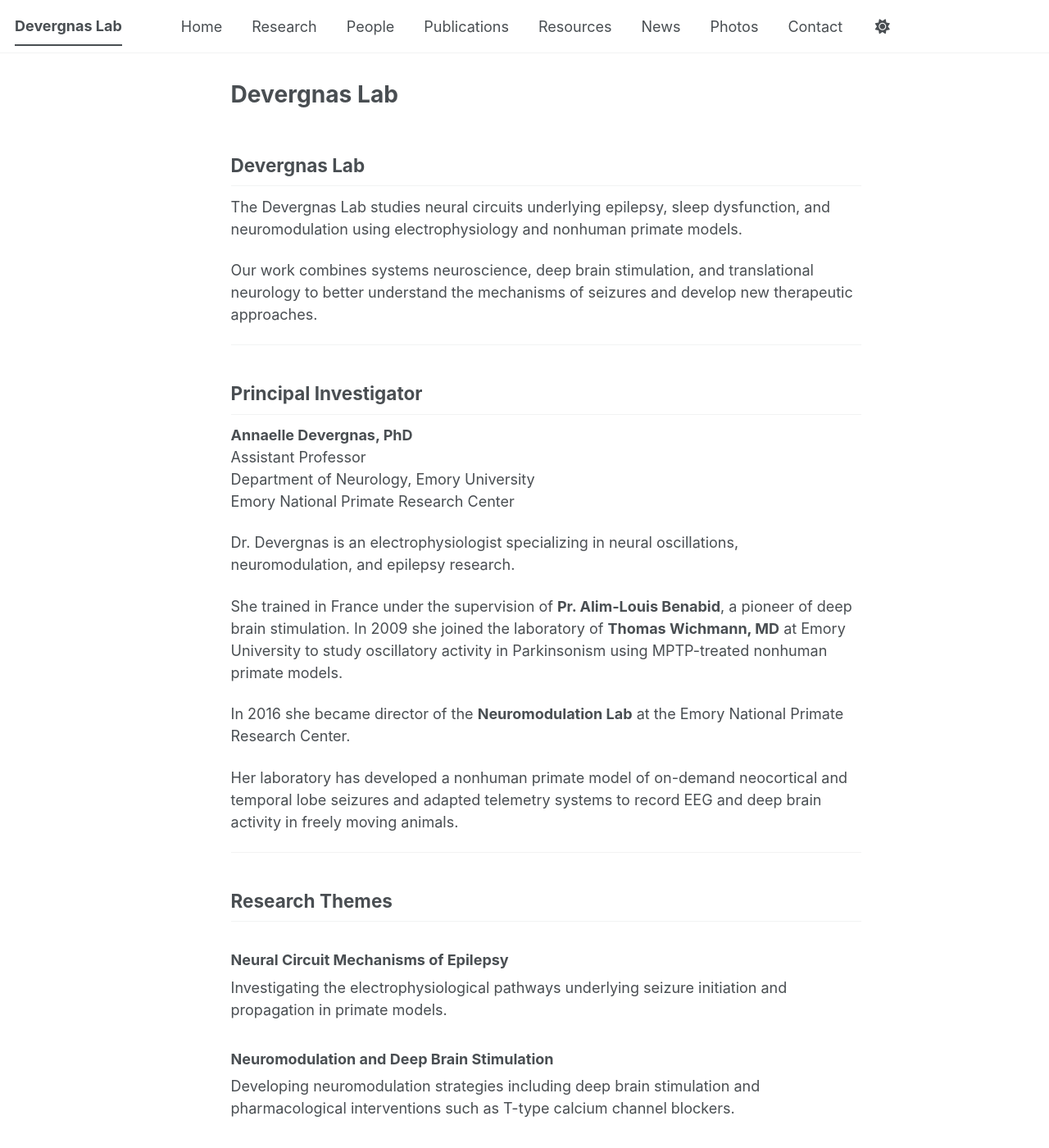
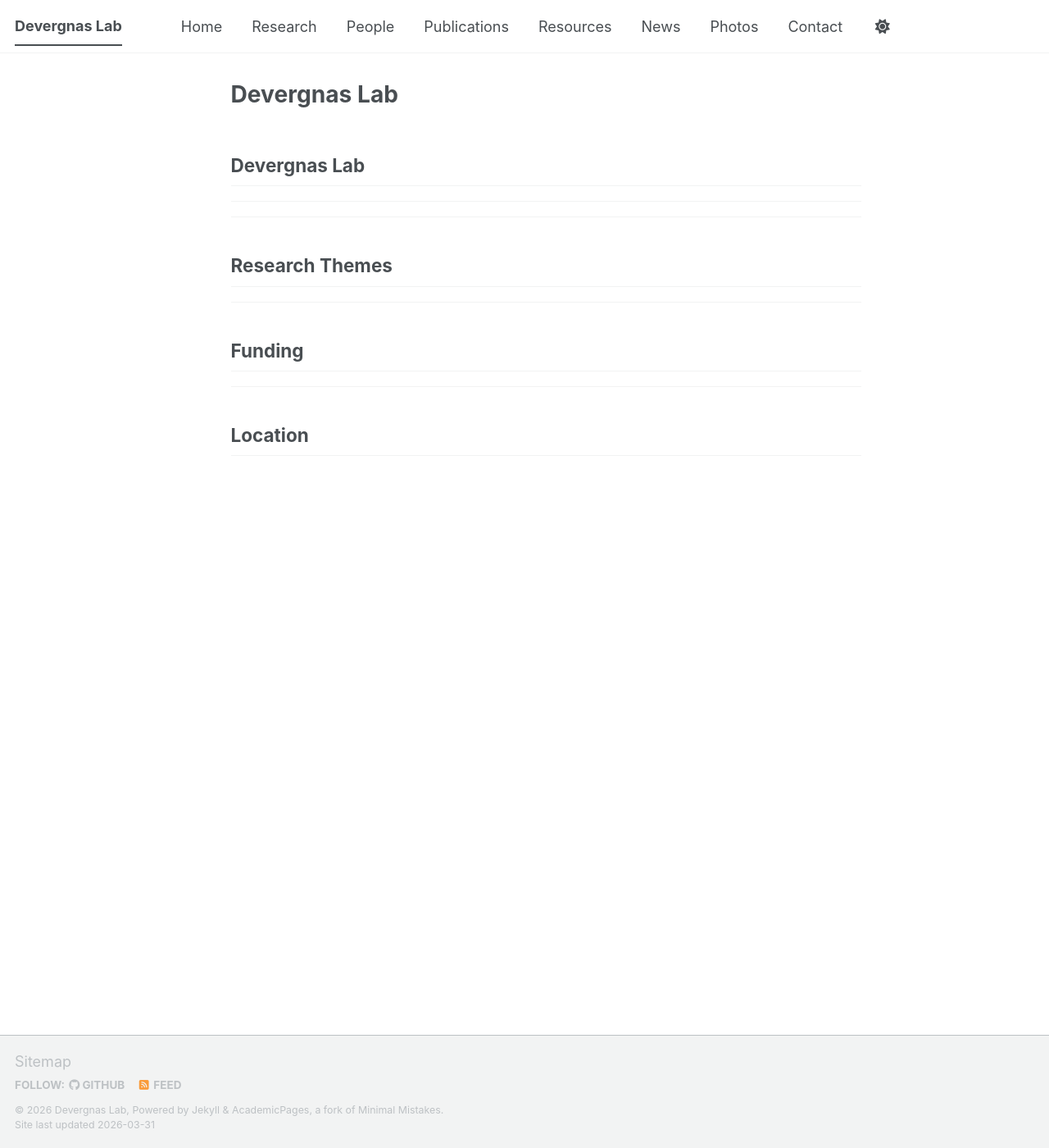
Before and after one commit to Devergnas-Lab/devergnas-lab.github.io, a Jekyll site: the page built from _pages/about.md, in a window 1280 px wide and 1400 px high. Shown: the whole window at 82% size. Built offline with Jekyll 4.4.1, drawn with Linux system fonts in a browser that asks for light colours; a script bundle is joined from its source files by our own code; library files that are not in the unit come from our copies; some of the changed text lies outside the part shown.

Commit message:
Update about.md

```diff
--- a/_pages/about.md
+++ b/_pages/about.md
@@ -9,75 +9,21 @@ redirect_from:
 
 ## Devergnas Lab
 
-The Devergnas Lab studies neural circuits underlying epilepsy, sleep
-dysfunction, and neuromodulation using electrophysiology and
-nonhuman primate models.
 
-Our work combines systems neuroscience, deep brain stimulation,
-and translational neurology to better understand the mechanisms
-of seizures and develop new therapeutic approaches.
 
 ---
 
-## Principal Investigator
-
-**Annaelle Devergnas, PhD**
-Assistant Professor
-Department of Neurology, Emory University
-Emory National Primate Research Center
-
-Dr. Devergnas is an electrophysiologist specializing in neural
-oscillations, neuromodulation, and epilepsy research.
-
-She trained in France under the supervision of **Pr. Alim-Louis
-Benabid**, a pioneer of deep brain stimulation. In 2009 she joined
-the laboratory of **Thomas Wichmann, MD** at Emory University to
-study oscillatory activity in Parkinsonism using MPTP-treated
-nonhuman primate models.
-
-In 2016 she became director of the **Neuromodulation Lab** at the
-Emory National Primate Research Center.
-
-Her laboratory has developed a nonhuman primate model of
-on-demand neocortical and temporal lobe seizures and adapted
-telemetry systems to record EEG and deep brain activity in freely
-moving animals.
 
 ---
 
 ## Research Themes
 
-### Neural Circuit Mechanisms of Epilepsy
-Investigating the electrophysiological pathways underlying
-seizure initiation and propagation in primate models.
-
-### Neuromodulation and Deep Brain Stimulation
-Developing neuromodulation strategies including deep brain
-stimulation and pharmacological interventions such as
-T-type calcium channel blockers.
-
-### Seizure Comorbidities
-Studying depression, cognitive impairment, and **SUDEP**
-(sudden unexpected death in epilepsy) associated with seizures.
-
-### Sleep and Epilepsy
-Understanding the interaction between seizures and sleep
-disorders to improve treatment strategies.
 
 ---
 
 ## Funding
 
-Research in the Devergnas Lab is supported by:
-
-- National Institutes of Health (NIH)
-- Cure for Epilepsy
 
 ---
 
 ## Location
-
-Department of Neurology
-Emory University
-Emory National Primate Research Center
-Atlanta, Georgia
```
